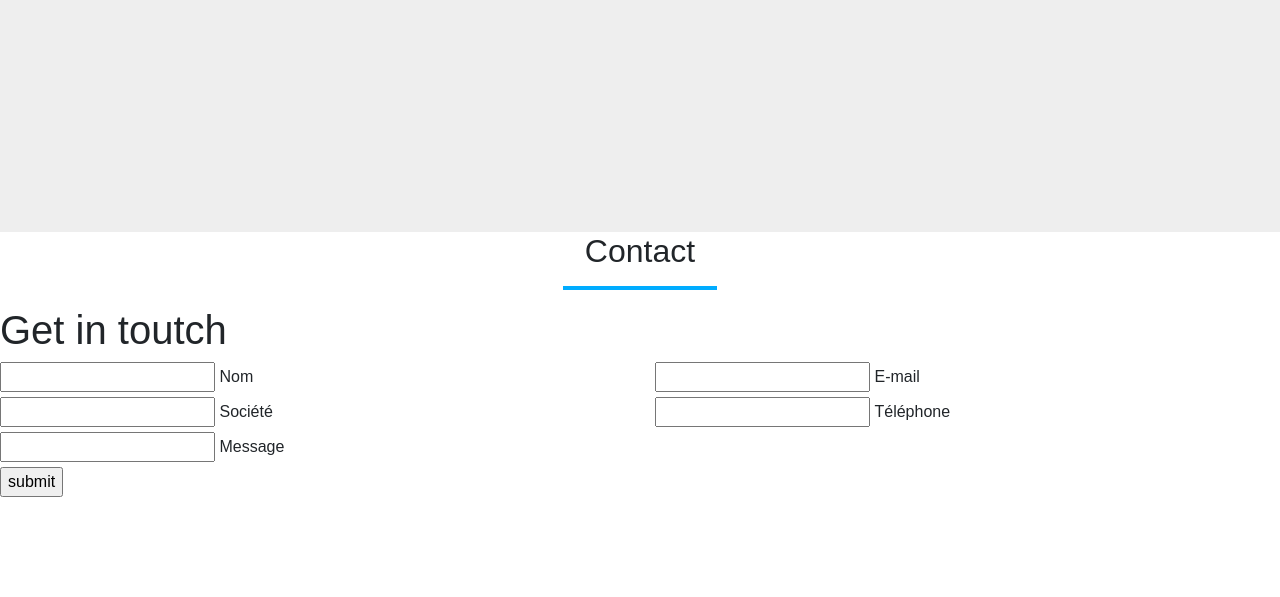
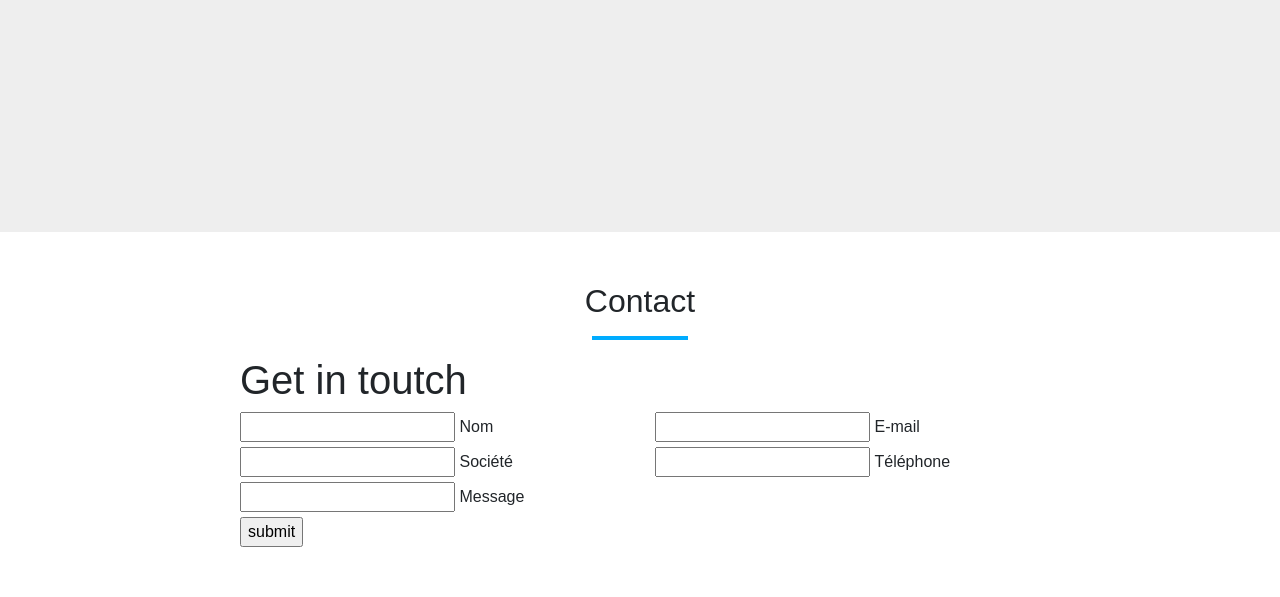
Before and after one commit to Mcali14/Portfolio, a PHP site: page / in a window 1280 px wide. Shown: the part 1921-2518 px from the top of the page. Before the commit the page ends 2418 px from the top, so only its background shows below. Run offline with PHP 8.4, Linux system fonts and the light colour scheme.

Commit message:
modification et création de la base du syle de la session

```diff
--- a/assets/css/style.css
+++ b/assets/css/style.css
@@ -127,3 +127,13 @@ a, a:hover{
 
 
 /*Formulaire contact*/
+
+.get-in-touch {
+  max-width: 800px;
+  margin: 50px auto;
+  position: relative;
+}
+
+.get-in-touch .title{
+
+}
```
